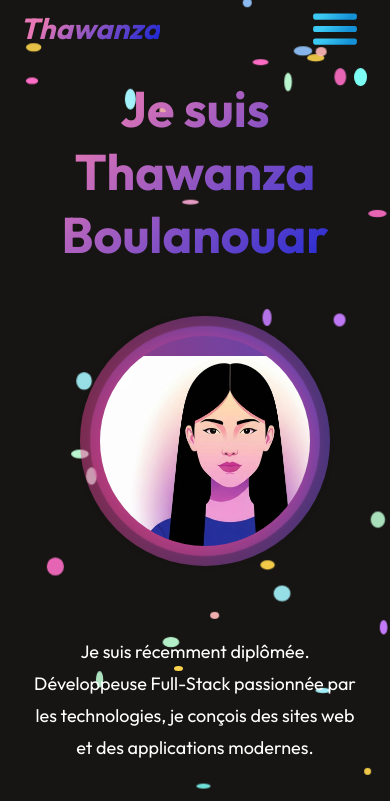
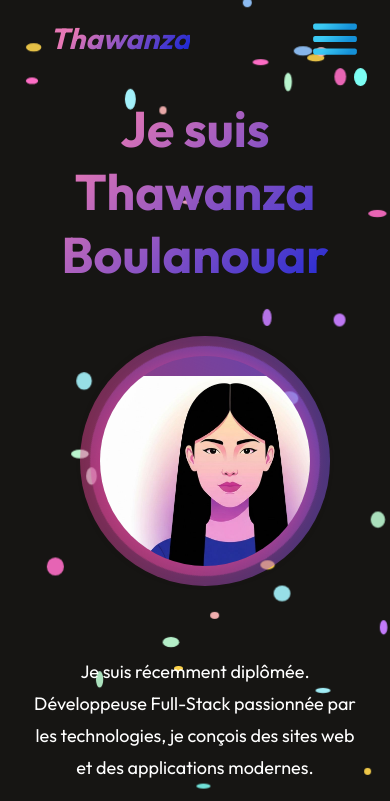
Before and after one commit to Thawanza/Mon-Portfolio, a React (Vite) app: page / in a window 390 px wide. Shown: the top 801 px of the page. Built offline with nearby package versions, Linux system fonts and the light colour scheme.

Commit message:
responsivité

```diff
--- a/src/Components/Navbar/Navbar.css
+++ b/src/Components/Navbar/Navbar.css
@@ -1,15 +1,3 @@
-/* 🔹 Réinitialisation et réglages globaux */
-* {
-  box-sizing: border-box;
-  margin: 0;
-  padding: 0;
-}
-
-body {
-  overflow-x: hidden; /* empêche le scroll horizontal */
-}
-
-/* 🔹 Navbar principale */
 .navbar {
     display: flex;
     align-items: center;
@@ -22,6 +10,7 @@ body {
     font-weight: 900;
     font-style: italic;
     background: linear-gradient(135deg, #e778b5 20%, #0e22d6 100%);
+
     background-clip: text;
     -webkit-background-clip: text;
     -webkit-text-fill-color: transparent;
@@ -42,15 +31,13 @@ body {
 }
 
 .nav-downloadcv:hover {
+
   transform: translateY(-2px);
 }
-
 .nav-downloadcv img {
     width: 20px;
     height: 20px;
-  margin-right: 10px;
-}
-
+    margin-right: 10px;}
  .btn-cv {
      display: inline-block;
      background: linear-gradient(135deg, #dd73ad 20%, #9ca2ec 100%);
@@ -62,6 +49,7 @@ body {
      transition: all 0.3s ease-in-out;
      box-shadow: 0 4px 10px rgba(0, 123, 255, 0.3);
  }
+
 
 .nav-menu li {
     display: flex;
@@ -83,12 +71,9 @@ body {
     display: none;
 }
 
-/* 🔹 Responsive - Mobile */
-@media (max-width: 768px) {
+@media (max-width:768px) {
     .navbar {
-    margin: 10px 20px;
-    width: 100%;
-    box-sizing: border-box;
+        margin: 20px 50px;
     }
 
     .nav-connect {
@@ -116,18 +101,19 @@ body {
         top: 0;
         gap: 30px;
         background: linear-gradient(135deg, #e778b5 20%, #0e22d6 100%);
-    width: 80%; /* au lieu de 350px */
+        width: 350px;
         height: 100%;
         z-index: 2;
         transition: right 0.5s;
-    right: -100%; /* pour sortir complètement de l’écran */
+        right: -350px;
+
     }
 
     .nav-menu li {
         font-size: 30px;
-    padding-left: 20px; /* réduit pour éviter le débordement */
+        padding-left: 100px;
         flex-direction: row;
-    gap: 20px;
+        gap: 20px
     }
 
     .nav-downloadcv {
@@ -152,4 +138,5 @@ body {
         transform: translateY(-2px);
         box-shadow: 0 6px 14px rgba(0, 123, 255, 0.5);
     }
+
 }
```
Lines whose indentation alone changed are shown as unchanged.
